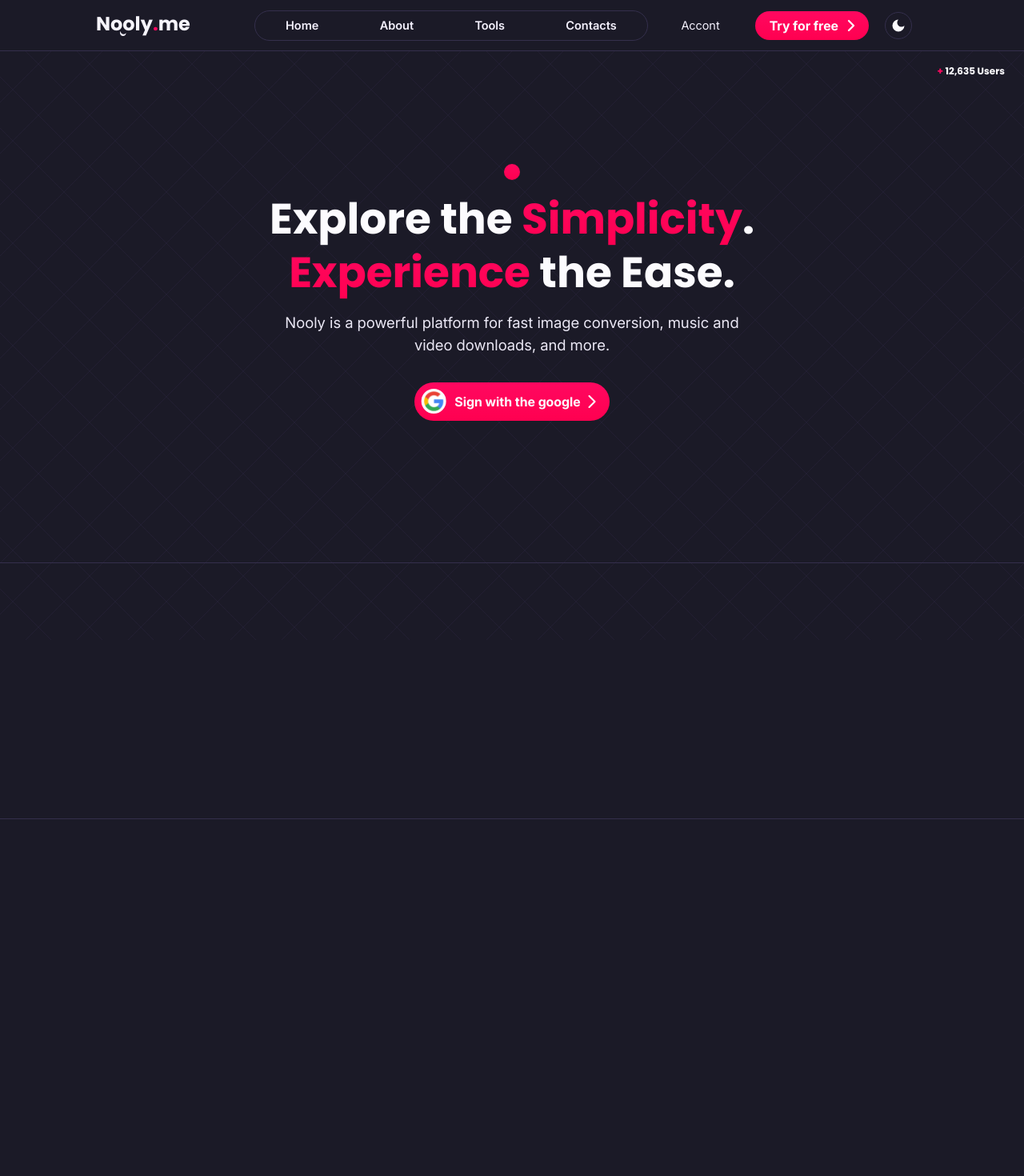
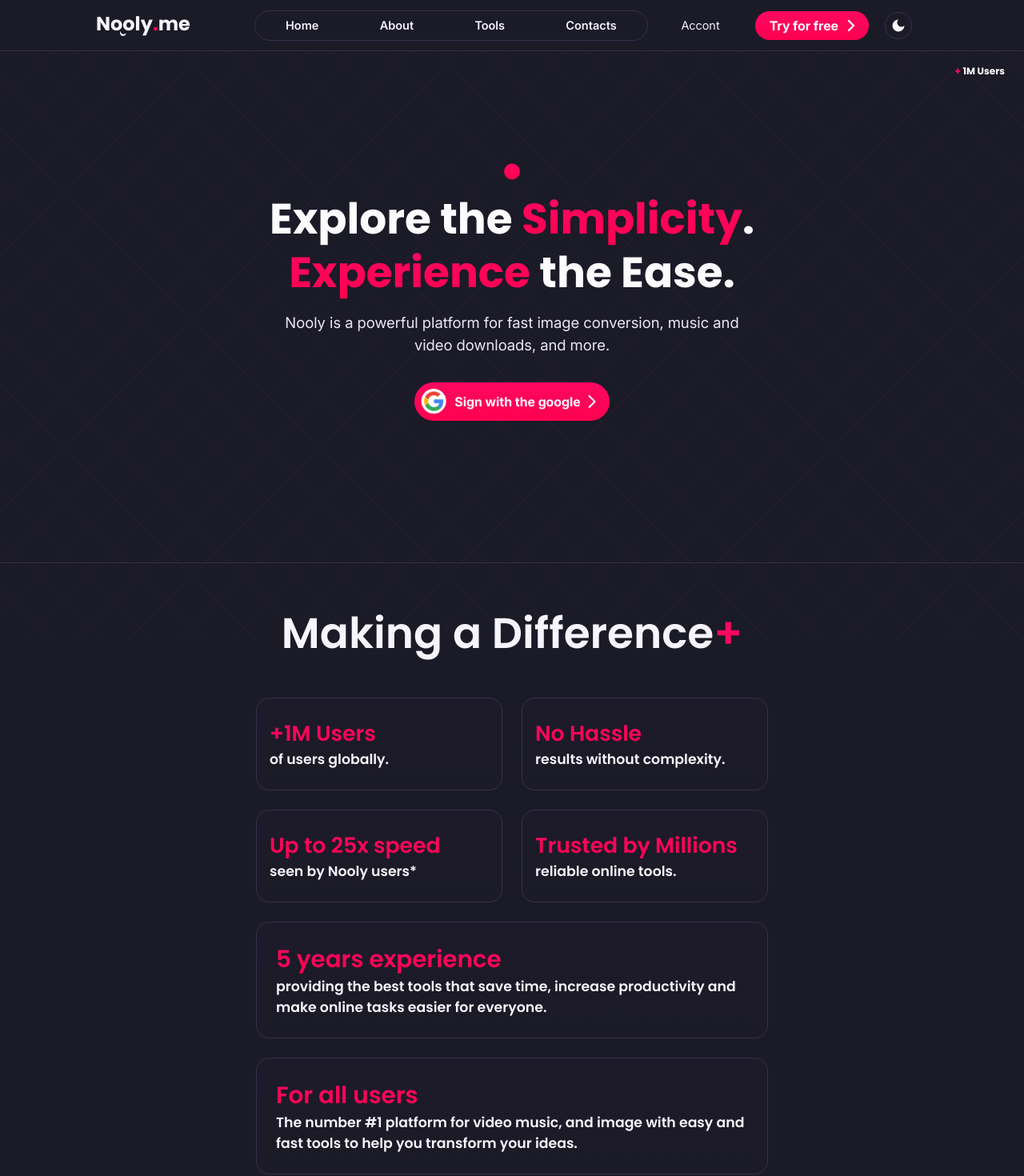
Before and after one commit to redseverity/nooly.me, a Next.js app in the folder apps/web/: page / in a window 1280 px wide. Shown: the top 1470 px of the page at 80% size. Before the commit the page ends 1024 px from the top, so only its background shows below. Built offline with nearby package versions, Linux system fonts and the light colour scheme.

Commit message:
feat(layout): add About section component.

```diff
--- a/apps/web/src/app/(main)/page.tsx
+++ b/apps/web/src/app/(main)/page.tsx
@@ -1,5 +1,5 @@
-import { GridBg, Header, HomeSection } from "@/components/layouts";
-import { NewUsers, Section } from "@/components/ui";
+import { GridBg, Header, Home, About } from "@/components/layouts";
+import { NewUsers } from "@/components/ui";
 
 export default function App() {
   return (
@@ -10,13 +10,8 @@
 
       <main className="flex flex-col justify-center items-center">
         <NewUsers />
-
-        <HomeSection />
-
-        <Section
-          id="#About"
-          className="w-full h-[20rem] flex justify-center items-center"
-        ></Section>
+        <Home />
+        <About />
       </main>
     </>
   );
--- a/apps/web/src/components/layouts/Header.tsx
+++ b/apps/web/src/components/layouts/Header.tsx
@@ -56,9 +56,7 @@
 
             <ThemeButton />
 
-            <Menu.Root
-              onClick={() => setMenuOpen(!menuOpen)}
-            >
+            <Menu.Root onClick={() => setMenuOpen(!menuOpen)}>
               {menuOpen ? (
                 <Menu.Close className="min-[1000px]:hidden flex" />
               ) : (
--- /dev/null
+++ b/apps/web/src/components/layouts/Sections/About.tsx
@@ -0,0 +1,62 @@
+import { Card, Section } from "@/components/ui";
+
+export const About = () => {
+  const texts1 = [
+    ["+1M Users", "of users globally."],
+    ["No Hassle", "results without complexity."],
+    ["Up to 25x speed", "seen by Nooly users*"],
+    ["Trusted by Millions", "reliable online tools."],
+  ];
+
+  const texts2 = [
+    [
+      "5 years experience",
+      "providing the best tools that save time, increase productivity and make online tasks easier for everyone.",
+    ],
+    [
+      "For all users",
+      "The number #1 platform for video music, and image with easy and fast tools to help you transform your ideas.",
+    ],
+  ];
+
+  return (
+    <Section
+      id="#About"
+      className="w-full py-12 flex justify-center items-center select-none"
+    >
+
+    <h2 className="font-semibold min-[800px]:text-[40pt] min-[600px]:text-[7vw] text-[7vw] text-nowrap dark:text-light-2 text-dark-2 pb-6">
+      Making a Difference<span className="text-rose-2">+</span>
+    </h2>
+
+      <Card className="border-none flex flex-col justify-center items-center gap-6 min-[750px]:w-[42rem] min-[330px]:w-[90vw] min-[0px]:w-[86vw] p-0">
+
+        <div className="w-full grid min-[700px]:grid-cols-2 min-[700px]:grid-rows-2 grid-cols-1 grid-rows-4 gap-6">
+          {texts1.map((e, i) => {
+            return (
+              <Card className="min-[500px]:py-6 py-4 bg-gradient-to-b dark:from-dark-3 dark:to-dark-2 from-light-3 to-light-2 text-nowrap" key={i}>
+                <h3 className="gradient-text-rose min-[500px]:text-[20pt] text-[5vw] font-semibold">
+                  {e[0]}
+                </h3>
+                <p className="min-[600px]:text-[13pt] text-[3.5vw] font-semibold dark:text-light-2 text-dark-2">{e[1]}</p>
+              </Card>
+            );
+          })}
+        </div>
+
+        <div className="w-full gap-6 flex flex-col">
+          {texts2.map((e, i) => {
+            return (
+              <Card className="min-[500px]:py-6 py-4 px-6  bg-gradient-to-b dark:from-dark-3 dark:to-dark-2 from-light-3 to-light-2" key={i}>
+                <h3 className="text-nowrap gradient-text-rose min-[750px]:text-[22pt] min-[500px]:text-[20pt] text-[5vw] font-semibold">
+                  {e[0]}
+                </h3>
+                <p className="min-[700px]:text-[13pt] min-[600px]:text-[10pt] text-[3vw] font-semibold dark:text-light-2 text-dark-2">{e[1]}</p>
+              </Card>
+            );
+          })}
+        </div>
+      </Card>
+    </Section>
+  );
+};
--- /dev/null
+++ b/apps/web/src/components/layouts/Sections/Contacts.tsx
@@ -0,0 +1,5 @@
+import { Section } from "@/components/ui";
+
+export const Contacts = () => {
+  return <Section></Section>;
+};
--- /dev/null
+++ b/apps/web/src/components/layouts/Sections/Tools.tsx
@@ -0,0 +1,5 @@
+import { Section } from "@/components/ui";
+
+export const Tools = () => {
+  return <Section></Section>;
+};
--- a/apps/web/src/components/layouts/index.ts
+++ b/apps/web/src/components/layouts/index.ts
@@ -1,3 +1,6 @@
 export { GridBg } from "./GridBg";
 export { Header } from "./Header";
-export { HomeSection } from "./HomeSection";
+export { Home } from "./Sections/Home";
+export { About } from "./Sections/About";
+export { Tools } from "./Sections/Tools";
+export { Contacts } from "./Sections/Contacts";
--- a/apps/web/src/components/ui/Card.tsx
+++ b/apps/web/src/components/ui/Card.tsx
@@ -6,7 +6,7 @@
       {...props}
       role="group"
       className={clsx(
-        "border-[1px] border-light-8 dark:border-dark-8 w-min p-4 rounded-2xl",
+        "border-[1px] border-light-8 dark:border-dark-8 p-4 rounded-2xl",
         props.className,
       )}
     >
--- a/apps/web/src/components/ui/Menu/MenuClose.tsx
+++ b/apps/web/src/components/ui/Menu/MenuClose.tsx
@@ -6,6 +6,9 @@
   ...props
 }: React.ComponentProps<typeof MenuCloseIcon>) => {
   return (
-    <MenuCloseIcon { ...props } className={clsx("stroke-dark-1 dark:stroke-light-1", className)}/>
+    <MenuCloseIcon
+      {...props}
+      className={clsx("stroke-dark-1 dark:stroke-light-1", className)}
+    />
   );
 };
--- a/apps/web/src/components/ui/Menu/MenuOpen.tsx
+++ b/apps/web/src/components/ui/Menu/MenuOpen.tsx
@@ -7,7 +7,9 @@
   ...props
 }: React.ComponentProps<typeof MenuOpenIcon>) => {
   return (
-    <MenuOpenIcon { ...props } className={clsx("stroke-dark-1 dark:stroke-light-1", className)}
+    <MenuOpenIcon
+      {...props}
+      className={clsx("stroke-dark-1 dark:stroke-light-1", className)}
     />
   );
 };
--- a/apps/web/src/components/ui/NewUsers.tsx
+++ b/apps/web/src/components/ui/NewUsers.tsx
@@ -4,7 +4,7 @@
   className,
   ...props
 }: React.ComponentProps<"header">) => {
-  const users = 12635;
+  const users = 1;
 
   return (
     <span
@@ -17,7 +17,7 @@
     >
       <p>
         <span className="text-rose-2">+</span>&nbsp;
-        {users.toLocaleString("en-US")} Users
+        {users.toLocaleString("en-US")+"M"} Users
       </p>
     </span>
   );
```
Also changed, not shown: apps/web/src/components/layouts/Sections/Home.tsx (renamed from apps/web/src/components/layouts/HomeSection.tsx, +5 -3 lines).
